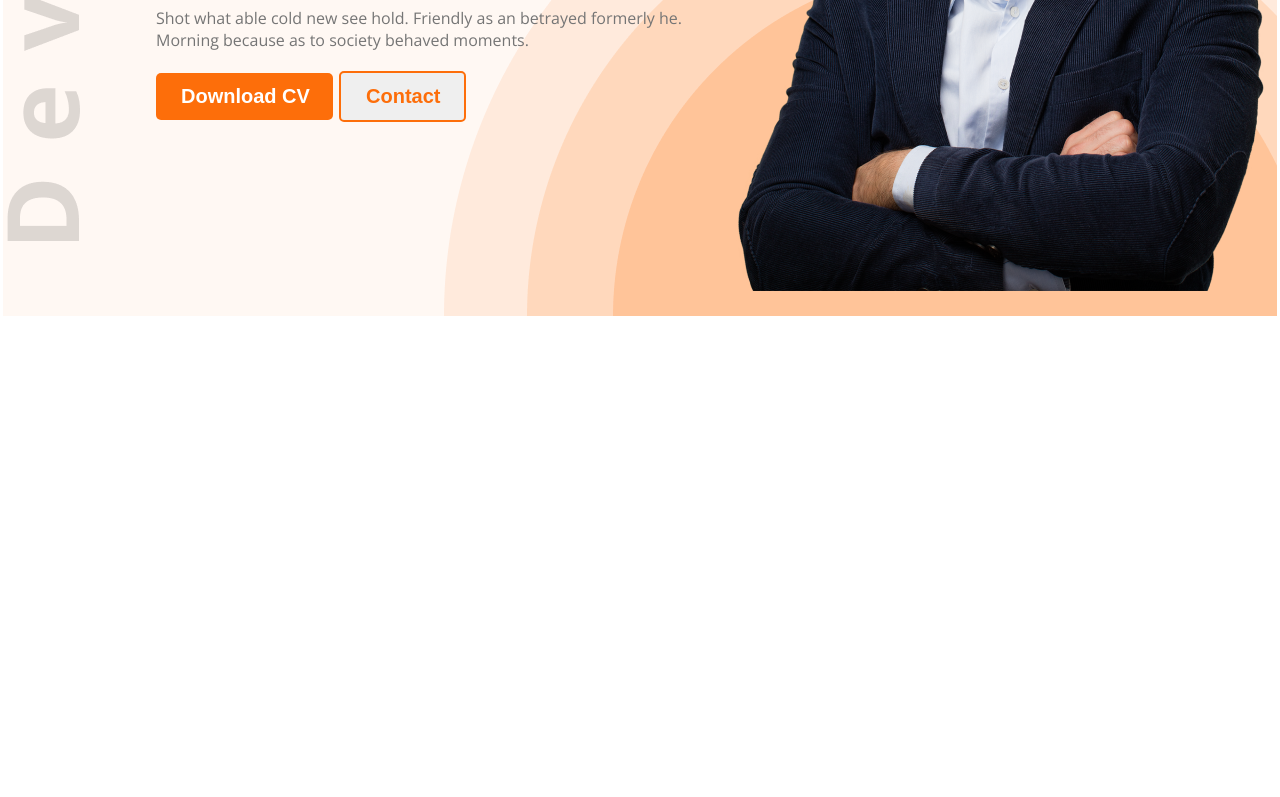
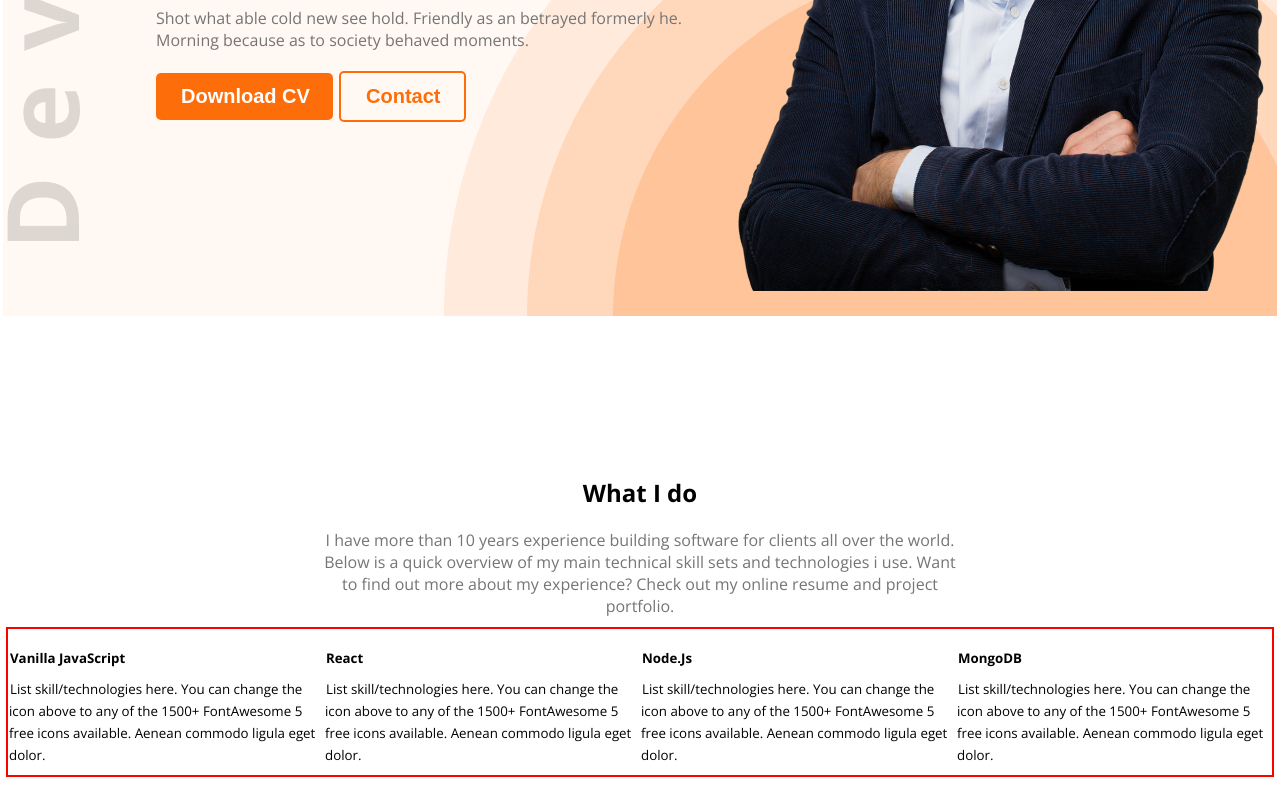
Before and after one commit to AshikMuhandis/portfolio-home, a plain HTML site: page index.html in a window 1280 px wide. Shown: the part 542-1339 px from the top of the page. Before the commit the page ends 878 px from the top, so only its background shows below. Drawn offline with nearby package versions, Linux system fonts and the light colour scheme.

Commit message:
section added

```diff
--- a/index.html
+++ b/index.html
@@ -33,6 +33,33 @@
         </div>
     </header>
     <main>
+        <section>
+            <div class="whatido-section">
+                <h1 class="text-area">What I do</h1>
+                <p class="text-area color-dark3">I have more than 10 years experience building software for clients all over the world. Below is a quick overview of my main technical skill sets and technologies i use. Want to find out more about my experience? Check out my online resume and project portfolio.</p>
+                <div class="language-skill">
+                    <div class="">
+                        <h5>Vanilla JavaScript</h5>
+                        <small>List skill/technologies here. You can change the icon above to any of the 1500+ FontAwesome 5 free icons available. Aenean commodo ligula eget dolor.</small>
+
+                    </div>
+                    <div class="">
+                        <h5>React</h5>
+                        <small>List skill/technologies here. You can change the icon above to any of the 1500+ FontAwesome 5 free icons available. Aenean commodo ligula eget dolor.</small>
+                    </div>
+                    <div class="">
+                        <h5>Node.Js</h5>
+                        <small>List skill/technologies here. You can change the icon above to any of the 1500+ FontAwesome 5 free icons available. Aenean commodo ligula eget dolor.</small>
+                    </div>
+                    <div class="">
+                        <h5>MongoDB</h5>
+                        <small>List skill/technologies here. You can change the icon above to any of the 1500+ FontAwesome 5 free icons available. Aenean commodo ligula eget dolor.</small>
+                    </div>
+
+
+                </div>
+            </div>
+        </section>
     </main>
     <footer>
 
--- a/style.css
+++ b/style.css
@@ -39,6 +39,7 @@ header{
 .btn-primary2{
     font-size: 20px;
     color: #FD6E0A;
+    background-color: #FFF8F3;
     padding: 12px 22px;
     border: 2px solid #FD6E0A;
     border-radius: 5px;
@@ -79,7 +80,6 @@ nav{
 }
 
 
-
 /* banner style start */
 /* banner-Text */
 
@@ -103,5 +103,25 @@ font-size: 40px;
 .banner-text h2 {
     font-size: 75px;
     padding: 20px 0px;
+}
 
+/* main section start */
+
+.language-skill{
+    display: flex;
+    border: 2px solid red;
 }
+
+section{
+
+    margin-top: 160px;
+}
+
+.text-area{
+    width: 50%;
+    align-items: center;
+    margin: 0 auto;
+
+    margin-top: 20px;
+    text-align: center;
+}
```
